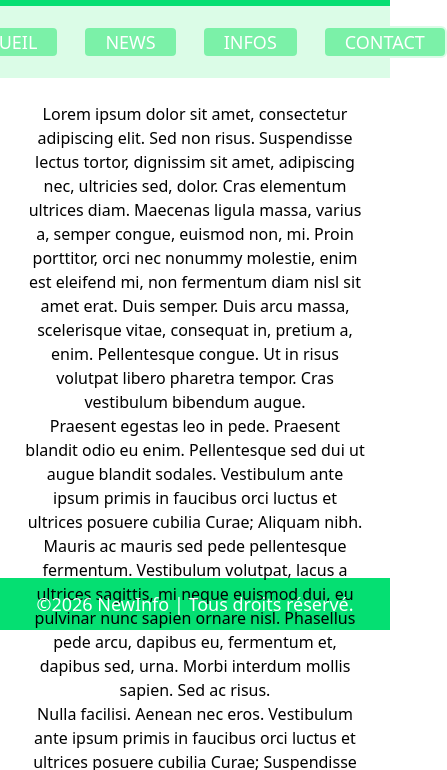
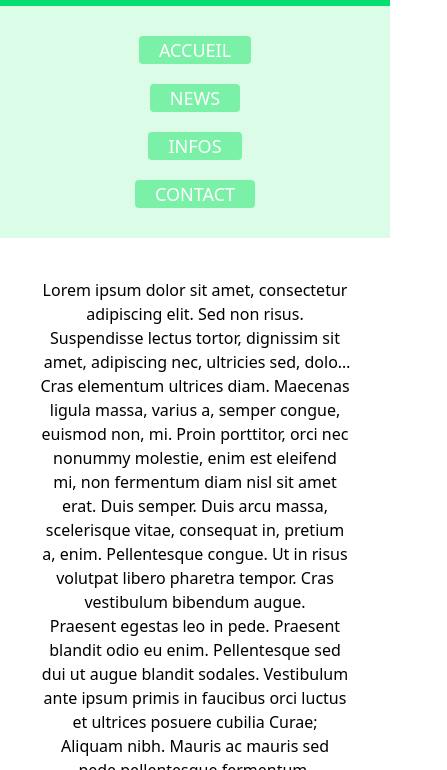
Before and after one commit to fari-code/TP-Tailwind-CSS, a website: page src/index.html in a window 390 px wide. Shown: the part 74-844 px from the top of the page, 447 px wide, since content can reach past the window. Drawn offline with Linux system fonts and the light colour scheme.

Commit message:
Mise en responsivité

```diff
--- a/src/index.html
+++ b/src/index.html
@@ -6,35 +6,74 @@
     <title>Document</title>
     <link rel="stylesheet" href="./output.css" />
   </head>
-  <body>
+  <body class="min-h-screen flex flex-col">
     <header>
-      <h1 class="text-5xl text-center text-white font-medium uppercase tracking-tight bg-green-400 gap-2 py-4" >Test.com</h1>
-      <div class="flex justify-center py-5 item-center bg-green-100">
-        <a href="#" class="px-5 uppercase text-lg font-medium bg-green-300 mx-3 border-2 border-green-100 text-white rounded-md">Accueil</a>
-        <a href="#" class="px-5 uppercase text-lg font-medium bg-green-300 mx-3 border-2 border-green-100 text-white rounded-md">News</a>
-        <a href="#" class="px-5 uppercase text-lg font-medium bg-green-300 mx-3 border-2 border-green-100 text-white rounded-md">Infos</a>
-        <a href="#" class="px-5 uppercase text-lg font-medium bg-green-300 mx-3 border-2 border-green-100 text-white rounded-md">Contact</a>
+      <h1
+        class="text-5xl text-center text-white font-medium uppercase tracking-tight bg-green-400 gap-2 py-4"
+      >
+        Test.com
+      </h1>
+      <div
+        class="flex flex-col md:flex-row justify-center py-5 items-center bg-green-100"
+      >
+        <a
+          href="#"
+          class="px-5 uppercase text-lg font-medium bg-green-300 my-2 md:my-0 md:mx-3 border-2 border-green-100 text-white rounded-md"
+          >Accueil</a
+        >
+        <a
+          href="#"
+          class="px-5 uppercase text-lg font-medium bg-green-300 my-2 md:my-0 md:mx-3 border-2 border-green-100 text-white rounded-md"
+          >News</a
+        >
+        <a
+          href="#"
+          class="px-5 uppercase text-lg font-medium bg-green-300 my-2 md:my-0 md:mx-3 border-2 border-green-100 text-white rounded-md"
+          >Infos</a
+        >
+        <a
+          href="#"
+          class="px-5 uppercase text-lg font-medium bg-green-300 my-2 md:my-0 md:mx-3 border-2 border-green-100 text-white rounded-md"
+          >Contact</a
+        >
       </div>
     </header>
-    <main>
-      <div class="text-center flex justify-center h-[440px]  md:mb-2 md: h-[500px] ">
-          <p class="p-4 m-2 max-w-4xl clamp-4 sm:leading-relaxed ">
-            Lorem ipsum dolor sit amet, consectetur adipiscing elit. Sed non risus. Suspendisse lectus tortor, dignissim sit amet, adipiscing nec, ultricies sed, dolor. Cras elementum ultrices diam. Maecenas ligula massa, varius a, semper congue, euismod non, mi.
+    <main class="flex-1 px-4 py-4 pb-20">
+      <div class="text-center flex justify-center min-h-screen md:mb-2">
+        <p class="p-4 m-2 px-4 max-w-4xl line-clamp-4 sm:leading-relaxed">
+          Lorem ipsum dolor sit amet, consectetur adipiscing elit. Sed non
+          risus. Suspendisse lectus tortor, dignissim sit amet, adipiscing nec,
+          ultricies sed, dolor. Cras elementum ultrices diam. Maecenas ligula
+          massa, varius a, semper congue, euismod non, mi. Proin porttitor, orci
+          nec nonummy molestie, enim est eleifend mi, non fermentum diam nisl
+          sit amet erat. Duis semper. Duis arcu massa, scelerisque vitae,
+          consequat in, pretium a, enim. Pellentesque congue. Ut in risus
+          volutpat libero pharetra tempor. Cras vestibulum bibendum augue.<br />
 
-Proin porttitor, orci nec nonummy molestie, enim est eleifend mi, non fermentum diam nisl sit amet erat. Duis semper. Duis arcu massa, scelerisque vitae, consequat in, pretium a, enim. Pellentesque congue. Ut in risus volutpat libero pharetra tempor. Cras vestibulum bibendum augue.<br>
+          Praesent egestas leo in pede. Praesent blandit odio eu enim.
+          Pellentesque sed dui ut augue blandit sodales. Vestibulum ante ipsum
+          primis in faucibus orci luctus et ultrices posuere cubilia Curae;
+          Aliquam nibh. Mauris ac mauris sed pede pellentesque fermentum.
+          Vestibulum volutpat, lacus a ultrices sagittis, mi neque euismod dui,
+          eu pulvinar nunc sapien ornare nisl. Phasellus pede arcu, dapibus eu,
+          fermentum et, dapibus sed, urna. Morbi interdum mollis sapien. Sed ac
+          risus.<br />
 
-Praesent egestas leo in pede. Praesent blandit odio eu enim. Pellentesque sed dui ut augue blandit sodales. Vestibulum ante ipsum primis in faucibus orci luctus et ultrices posuere cubilia Curae; Aliquam nibh. Mauris ac mauris sed pede pellentesque fermentum.
-
-Vestibulum volutpat, lacus a ultrices sagittis, mi neque euismod dui, eu pulvinar nunc sapien ornare nisl. Phasellus pede arcu, dapibus eu, fermentum et, dapibus sed, urna. Morbi interdum mollis sapien. Sed ac risus.<br>
-
-Nulla facilisi. Aenean nec eros. Vestibulum ante ipsum primis in faucibus orci luctus et ultrices posuere cubilia Curae; Suspendisse sollicitudin velit sed leo. Ut pharetra augue nec augue. Nam elit magna, hendrerit sit amet, tincidunt ac, viverra sed, nulla.
-
-Donec porta diam eu massa. Quisque diam lorem, interdum vitae, dapibus ac, scelerisque vitae, pede. Donec eget tellus non erat lacinia fermentum. Donec in velit vel ipsum auctor pulvinar.
-          </p>
+          Nulla facilisi. Aenean nec eros. Vestibulum ante ipsum primis in
+          faucibus orci luctus et ultrices posuere cubilia Curae; Suspendisse
+          sollicitudin velit sed leo. Ut pharetra augue nec augue. Nam elit
+          magna, hendrerit sit amet, tincidunt ac, viverra sed, nulla. Donec
+          porta diam eu massa. Quisque diam lorem, interdum vitae, dapibus ac,
+          scelerisque vitae, pede. Donec eget tellus non erat lacinia fermentum.
+          Donec in velit vel ipsum auctor pulvinar.
+        </p>
+      </div>
     </main>
-    <footer class="w-full bg-green-400">
-            <p class=" text-white text-center text-lg py-3">&copy;2026 <span class="capitalize">NewInfo</span> | Tous droits réservé.</p>
+    <footer class="w-full bg-green-400 py-4 pb-[en(safe-area-inset-bottom)]">
+      <p class="text-white text-center text-lg py-3">
+        &copy;2026 <span class="capitalize">NewInfo</span> | Tous droits
+        réservé.
+      </p>
     </footer>
-    </div>
   </body>
 </html>
```
Also changed, not shown: src/output.css.
